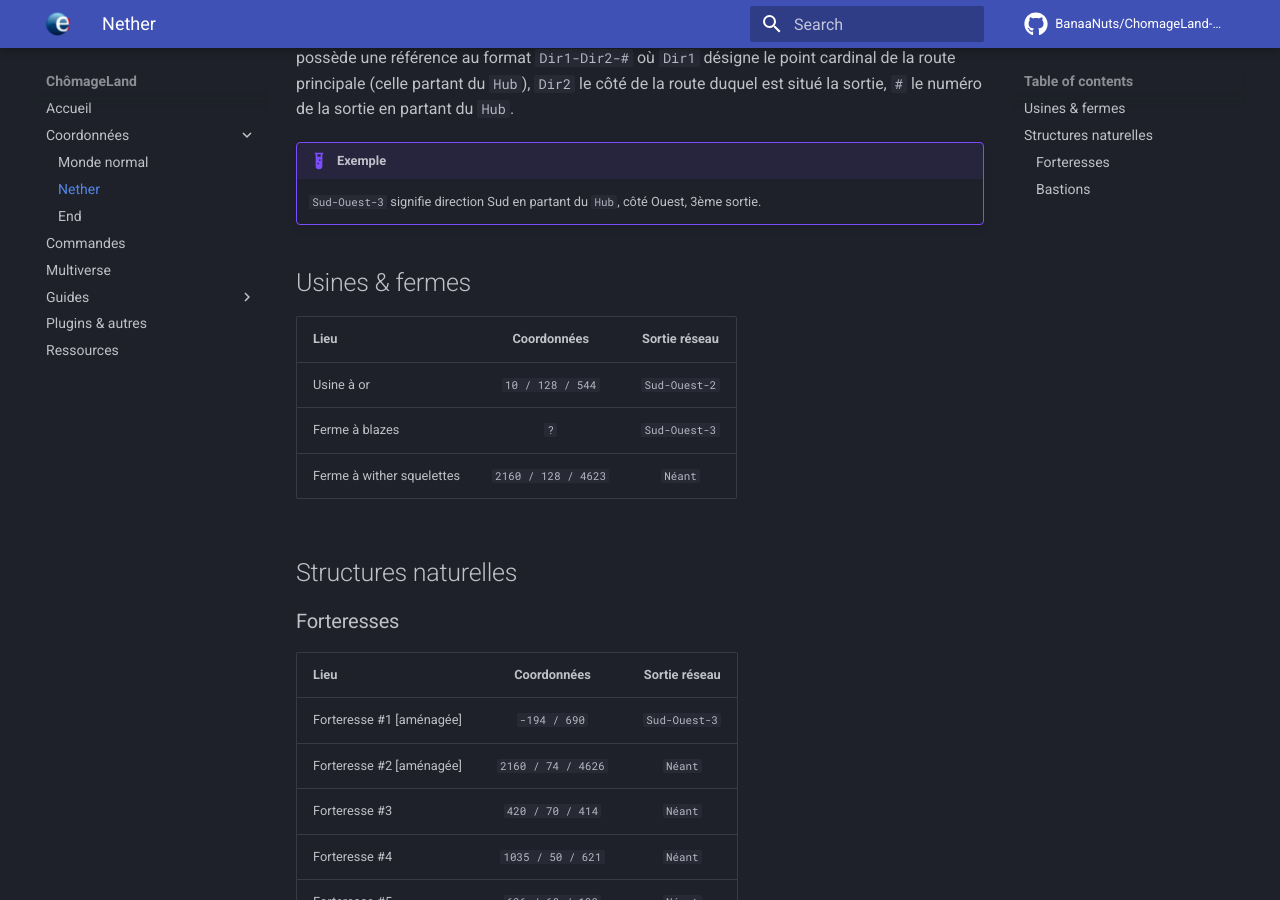
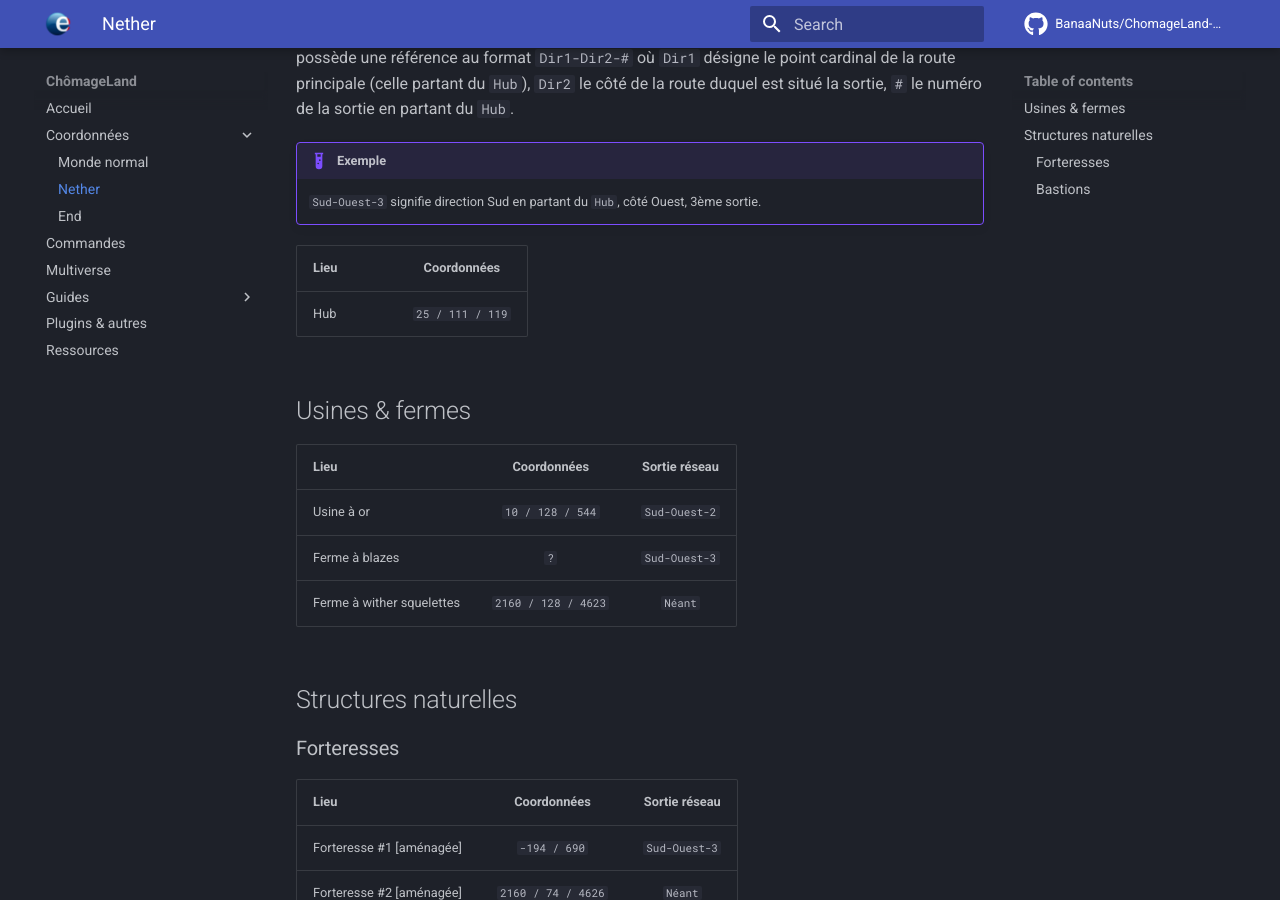
Before and after one commit to BanaaNuts/ChomageLand-Web, an MkDocs documentation site: the page built from docs/coordonnees/coordonnees_nether.md, in a window 1280 px wide and 900 px high, scrolled down 458 px. Built offline with MkDocs 1.6.1 and Material for MkDocs 9.7.7, drawn with Linux system fonts in a browser that asks for light colours; comment, search, counter and statistics services are not loaded.

Commit message:
Coordonnées hub

```diff
--- a/docs/coordonnees/coordonnees_nether.md
+++ b/docs/coordonnees/coordonnees_nether.md
@@ -11,6 +11,10 @@ Le Nether dispose d'un réseau de routes de glace permettant des déplacement fa
 !!! example "Exemple"
 
     `Sud-Ouest-3` signifie direction Sud en partant du `Hub`, côté Ouest, 3ème sortie.
+
+| Lieu | Coordonnées |
+|:-----|:-----------:|
+| Hub | `25 / 111 / 119` |
 
 ## Usines & fermes
 
```
